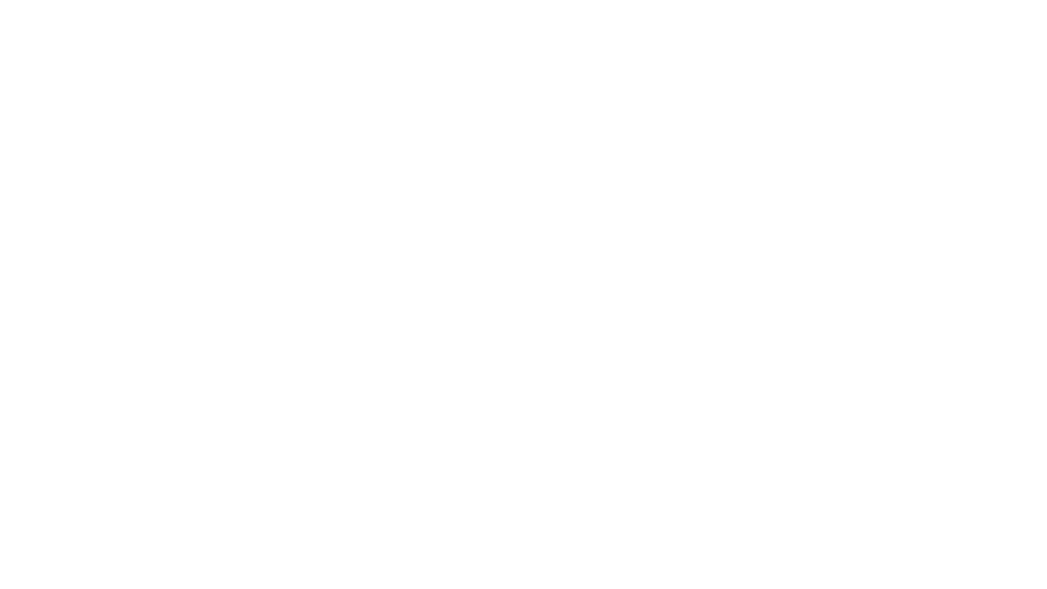
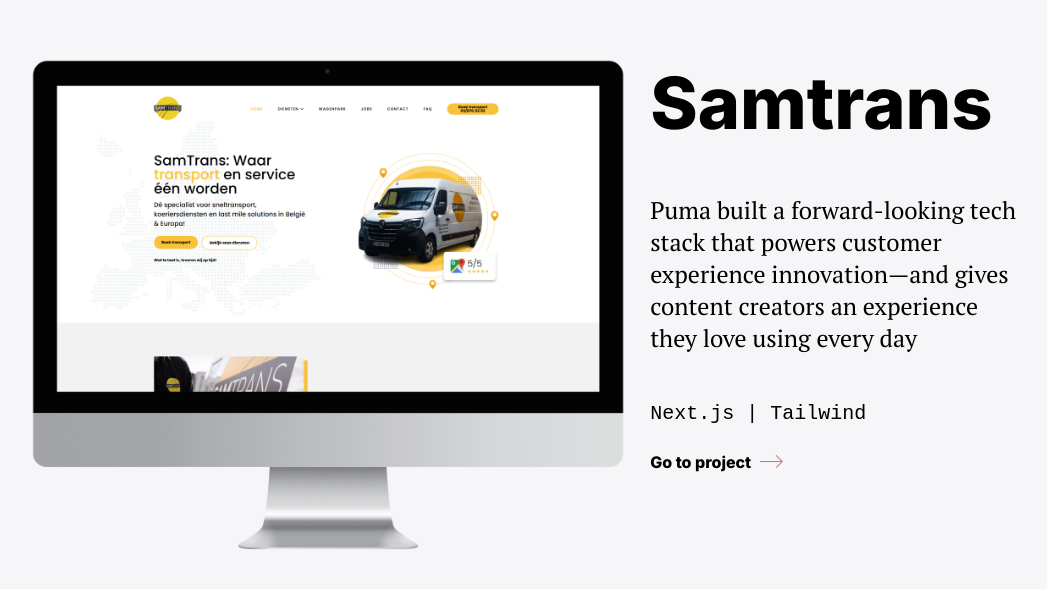
Before and after one commit to Tarshh/MySite, a Next.js app: page / in a window 1280 px wide. Shown: the part 885-1474 px from the top of the page, without its empty margins (113-1160 px from the left). Before the commit the page ends 800 px from the top, so only its background shows below. Built offline with nearby package versions, Linux system fonts and the light colour scheme.

Commit message:
Added Projects component to page

```diff
--- a/src/app/page.tsx
+++ b/src/app/page.tsx
@@ -2,6 +2,8 @@
 
 import { MouseTrailer } from "@/components/MouseTrailer";
 import Hero from "@/components/Sections/Hero";
+import { Projects } from "@/components/Sections/Projects";
+import { device } from "@/styling/breakpoints";
 import styled from "@emotion/styled";
 import { useState, MouseEvent } from "react";
 
@@ -16,7 +18,6 @@
   function handleMouseMove(e: MouseEvent) {
     const circleOffset = 96;
 
-    console.log({ circleOffset });
     setMousePosition({
       xPosition: e.clientX - circleOffset,
       yPosition: e.clientY - circleOffset,
@@ -27,7 +28,8 @@
   const handleMouseLeave = () => setShowTrailer(false);
 
   return (
-    <Container
+    <>
+      <HeroContainer
         onMouseOver={handleMouseOver}
         onMouseLeave={handleMouseLeave}
         onMouseMove={handleMouseMove}
@@ -38,13 +40,28 @@
           mousePosition={mouseposition}
           showTrailer={showTrailer}
         />
-    </Container>
+      </HeroContainer>
+      <ProjectsContainer>
+        <Projects />
+      </ProjectsContainer>
+    </>
   );
 }
 
-const Container = styled.div`
+const HeroContainer = styled.section`
   height: 100vh;
   display: flex;
   justify-content: center;
   align-items: center;
 `;
+
+const ProjectsContainer = styled.section`
+  position: relative;
+  z-index: 1;
+  background-color: #f6f6f8;
+  padding: 2rem;
+  margin: 0 auto;
+  @media ${device.md} {
+    padding: 8rem;
+  }
+`;
--- /dev/null
+++ b/src/components/Sections/Projects.tsx
@@ -0,0 +1,89 @@
+import styled from "@emotion/styled";
+import Image from "next/image";
+import Link from "next/link";
+import SamTrans from "../../../public/images/samtransScreen.png";
+import rightArrow from "../../../public/icons/right-arrow.svg";
+import { device } from "@/styling/breakpoints";
+
+export function Projects() {
+  return (
+    <Container>
+      <StyledImage src={SamTrans} alt="example" />
+      <TextContainer>
+        <ProjectTitle>Samtrans</ProjectTitle>
+        <Text>
+          Puma built a forward-looking tech stack that powers customer
+          experience innovation—and gives content creators an experience they
+          love using every day
+        </Text>
+        <TechStackText>Next.js | Tailwind</TechStackText>
+        <StyledLink href="https://www.samtrans.be/" target="_blank">
+          Go to project <Image src={rightArrow} alt="Arrow Right" />
+        </StyledLink>
+      </TextContainer>
+    </Container>
+  );
+}
+
+const Container = styled.div`
+  display: flex;
+  flex-direction: column;
+  justify-content: space-around;
+  gap: 1.5rem;
+  @media ${device.md} {
+    flex-direction: row;
+    padding: 1rem;
+  }
+`;
+
+const StyledImage = styled(Image)`
+  width: 100%;
+  height: auto;
+  @media ${device.md} {
+    max-width: 55rem;
+    width: 60%;
+    object-fit: contain;
+  }
+`;
+
+const ProjectTitle = styled.h2`
+  font-size: 2.25rem;
+  margin: 0;
+  @media ${device.lg} {
+    font-size: 4.5rem;
+  }
+`;
+
+const TextContainer = styled.div`
+  max-width: 55rem;
+  max-height: 20rem;
+  display: flex;
+  flex-direction: column;
+  gap: 1.5rem;
+  @media ${device.xl} {
+    gap: 3rem;
+  }
+`;
+
+const Text = styled.p`
+  font-size: 1.25rem;
+  font-family: var(--font-PT-Serif);
+  @media ${device.md} {
+    font-size: 1.5rem;
+  }
+`;
+
+const TechStackText = styled.code`
+  font-size: 1.25rem;
+`;
+
+const StyledLink = styled(Link)`
+  font-weight: bold;
+  display: flex;
+  align-items: center;
+  gap: 0.5rem;
+  &:hover {
+    margin-left: 1rem;
+  }
+  transition: margin-left 0.5s ease;
+`;
```
Also changed, not shown: public/icons/right-arrow.svg (added), public/images/SamtransScreen.png (added). Lines whose indentation alone changed are shown as unchanged.
